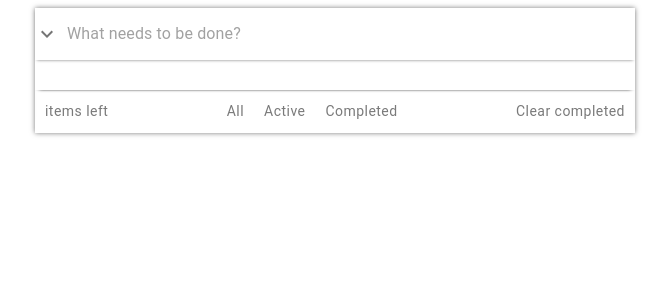
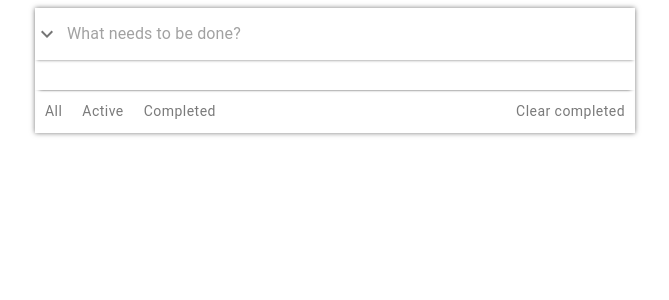
Before and after one commit to Relativelie/todo-list, a React (Create React App) app: page / in a window 1280 px wide. Shown: the top 300 px of the page, without its empty margins (305-974 px from the left). Built offline with nearby package versions, Linux system fonts and the light colour scheme.

Commit message:
add functions to task slice

```diff
--- a/src/pages/todo/store/task/selectors.ts
+++ b/src/pages/todo/store/task/selectors.ts
@@ -10,8 +10,3 @@ export const filteredTasksSelector = createSelector(
   todoStateSelector,
   (state) => state.todo.task.filteredTasks,
 );
-
-export const isActiveFilterSelector = createSelector(
-  todoStateSelector,
-  (state) => state.todo.task.activeFilter,
-);
--- a/src/pages/todo/store/task/slice.ts
+++ b/src/pages/todo/store/task/slice.ts
@@ -9,11 +9,11 @@ export type State = {
 
 type Reducers = {
   addTask: (state: State, action: PayloadAction<string>) => void;
-  completedTask: (state: State, action: PayloadAction<number>) => void;
+  toCompleteTask: (state: State, action: PayloadAction<number>) => void;
   removeCompletedTasks: (state: State) => void;
   setFilteredTasks: (
     state: State,
-    action: PayloadAction<'all' | 'active' | 'completed'>
+    action: PayloadAction<'all' | 'active' | 'completed' | undefined>
   ) => void;
 };
 const taskSlice = createSlice<State, Reducers>({
@@ -35,7 +35,7 @@ const taskSlice = createSlice<State, Reducers>({
       const curId = state.lastTaskId;
       state.lastTaskId = curId + 1;
     },
-    completedTask(state, action) {
+    toCompleteTask(state, action) {
       const allTasks = { ...state.tasks };
       allTasks[action.payload].status = 'completed';
       state.tasks = allTasks;
@@ -51,15 +51,16 @@ const taskSlice = createSlice<State, Reducers>({
     },
     setFilteredTasks(state, action) {
       const allTasks = { ...state.tasks };
-      if (action.payload !== 'all') {
+      const filter = action.payload === undefined ? state.activeFilter : action.payload;
+      if (filter !== 'all') {
         Object.keys(allTasks).forEach((key) => {
-            if (allTasks[key].status !== action.payload) {
-              delete allTasks[key];
-            }
-          });
+          if (allTasks[key].status !== filter) {
+            delete allTasks[key];
+          }
+        });
       }
       state.filteredTasks = { ...allTasks };
-      state.activeFilter = action.payload;
+      state.activeFilter = filter;
     },
   },
 });
@@ -67,7 +68,7 @@ const taskSlice = createSlice<State, Reducers>({
 const taskReducer = taskSlice.reducer;
 export const {
   addTask,
-  completedTask,
+  toCompleteTask,
   removeCompletedTasks,
   setFilteredTasks,
 } = taskSlice.actions;
--- a/src/pages/todo/ui/components/todo-card-bottom-bar/index.tsx
+++ b/src/pages/todo/ui/components/todo-card-bottom-bar/index.tsx
@@ -1,22 +1,27 @@
 import { Typography } from '@mui/material';
-import { useCallback } from 'react';
+import { useCallback, useMemo } from 'react';
 import { useTranslation } from 'react-i18next';
-import { useDispatch } from 'react-redux';
+import { useDispatch, useSelector } from 'react-redux';
 import {
   removeCompletedTasks,
   setFilteredTasks,
 } from '../../../store/task/slice';
+import { tasksSelector } from '../../../store/task/selectors';
 import * as S from './styles';
 
 const TodoComponentsTodoCardBottomBar = () => {
   const { t } = useTranslation();
   const dispatch = useDispatch();
+  const tasks = useSelector(tasksSelector);
 
   const btn = useCallback(
     (title: string, action: 'all' | 'active' | 'completed' | 'remove') => {
       let onClick: () => void;
       if (action === 'remove') {
-        onClick = () => dispatch(removeCompletedTasks());
+        onClick = () => {
+          dispatch(removeCompletedTasks());
+          dispatch(setFilteredTasks());
+        };
       } else onClick = () => dispatch(setFilteredTasks(action));
 
       return (
@@ -30,12 +35,30 @@ const TodoComponentsTodoCardBottomBar = () => {
     [],
   );
 
+  const activeTasksCount = useMemo(() => {
+    let count = 0;
+    if (Object.keys(tasks).length !== 0) {
+      count = Object.keys(tasks).reduce((acc, key) => {
+        if (tasks[key].status === 'active') {
+          return acc + 1;
+        } else {
+          return acc;
+        }
+      }, 0);
+    }
+    if (count === 0) {
+      return null;
+    }
+    return (
+      <Typography variant="caption" color="#7a7a7a" fontSize={14}>
+        {`${count} ${t('todo.remained')}`}
+      </Typography>
+    );
+  }, [tasks]);
+
   return (
     <S.Container>
-      <Typography variant="caption" color="#7a7a7a" fontSize={14}>
-        {t('todo.remained')}
-      </Typography>
-
+      {activeTasksCount}
       <S.BtnGroup>
         {btn(t('todo.btn.all'), 'all')}
         {btn(t('todo.btn.active'), 'active')}
--- a/src/pages/todo/ui/components/todo-card/index.tsx
+++ b/src/pages/todo/ui/components/todo-card/index.tsx
@@ -4,17 +4,16 @@ import { useTranslation } from 'react-i18next';
 import { useCallback, useRef } from 'react';
 import { useDispatch, useSelector } from 'react-redux';
 import DoneTwoToneIcon from '@mui/icons-material/DoneTwoTone';
-import { filteredTasksSelector, isActiveFilterSelector } from '../../../store/task/selectors';
+import { filteredTasksSelector } from '../../../store/task/selectors';
 import * as S from './styles';
 import TodoComponentsTodoCardBottomBar from '../todo-card-bottom-bar';
-import { addTask, setFilteredTasks } from '../../../store/task/slice';
+import { addTask, setFilteredTasks, toCompleteTask } from '../../../store/task/slice';
 
 const TodoComponentsTodoCard = () => {
   const { t } = useTranslation();
   const dispatch = useDispatch();
   const textInput = useRef<HTMLInputElement>(null);
   const filteredTasks = useSelector(filteredTasksSelector);
-  const activeFilter = useSelector(isActiveFilterSelector);
 
   const completedTask = useCallback((title: string, index: string) => {
     return (
@@ -31,7 +30,7 @@ const TodoComponentsTodoCard = () => {
 
   const activeTask = useCallback((title: string, index: string) => {
     return (
-      <S.TaskContainer key={index}>
+      <S.TaskContainer key={index} onClick={() => taskPressed(Number(index))}>
         <S.CircleContainer />
         <Typography fontWeight={300} fontSize={18} variant="body1" gutterBottom>
           {title}
@@ -40,11 +39,16 @@ const TodoComponentsTodoCard = () => {
     );
   }, []);
 
+  const taskPressed = (index: number) => {
+    dispatch(toCompleteTask(index));
+    dispatch(setFilteredTasks());
+  };
+
   const isEnterPressed = (e:KeyboardEvent) => {
     if (e.key === 'Enter') {
         const target = e.target as HTMLInputElement;
         dispatch(addTask(target.value));
-        dispatch(setFilteredTasks(activeFilter));
+        dispatch(setFilteredTasks());
         if (textInput.current !== null) {
             textInput.current.value = '';
         }
--- a/src/pages/todo/ui/components/todo-card/styles.ts
+++ b/src/pages/todo/ui/components/todo-card/styles.ts
@@ -24,6 +24,7 @@ export const CircleContainer = styled.div`
 export const TaskContainer = styled.div`
   display: flex;
   align-items: center;
+  cursor: pointer;
 `;
 
 export const TasksContainer = styled.div`
```
